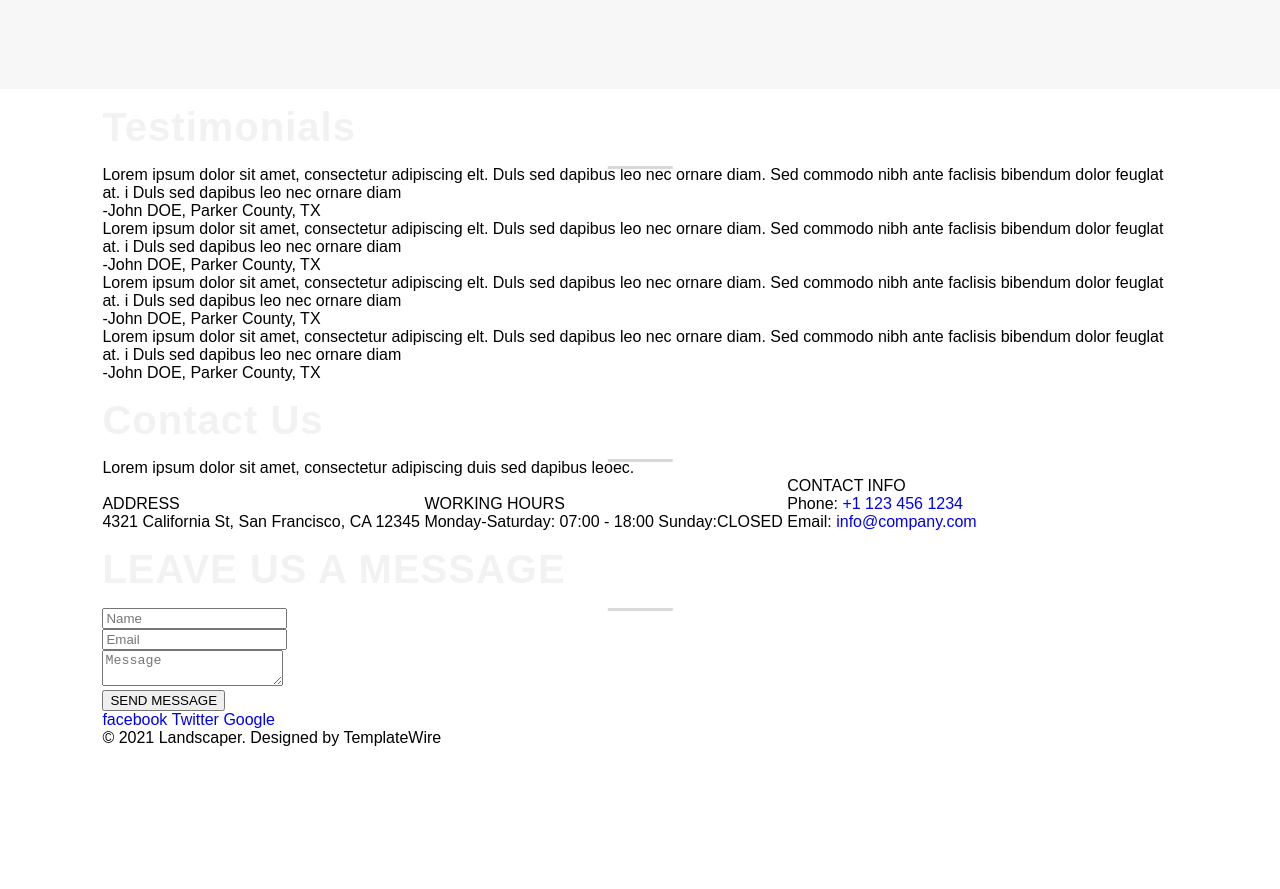
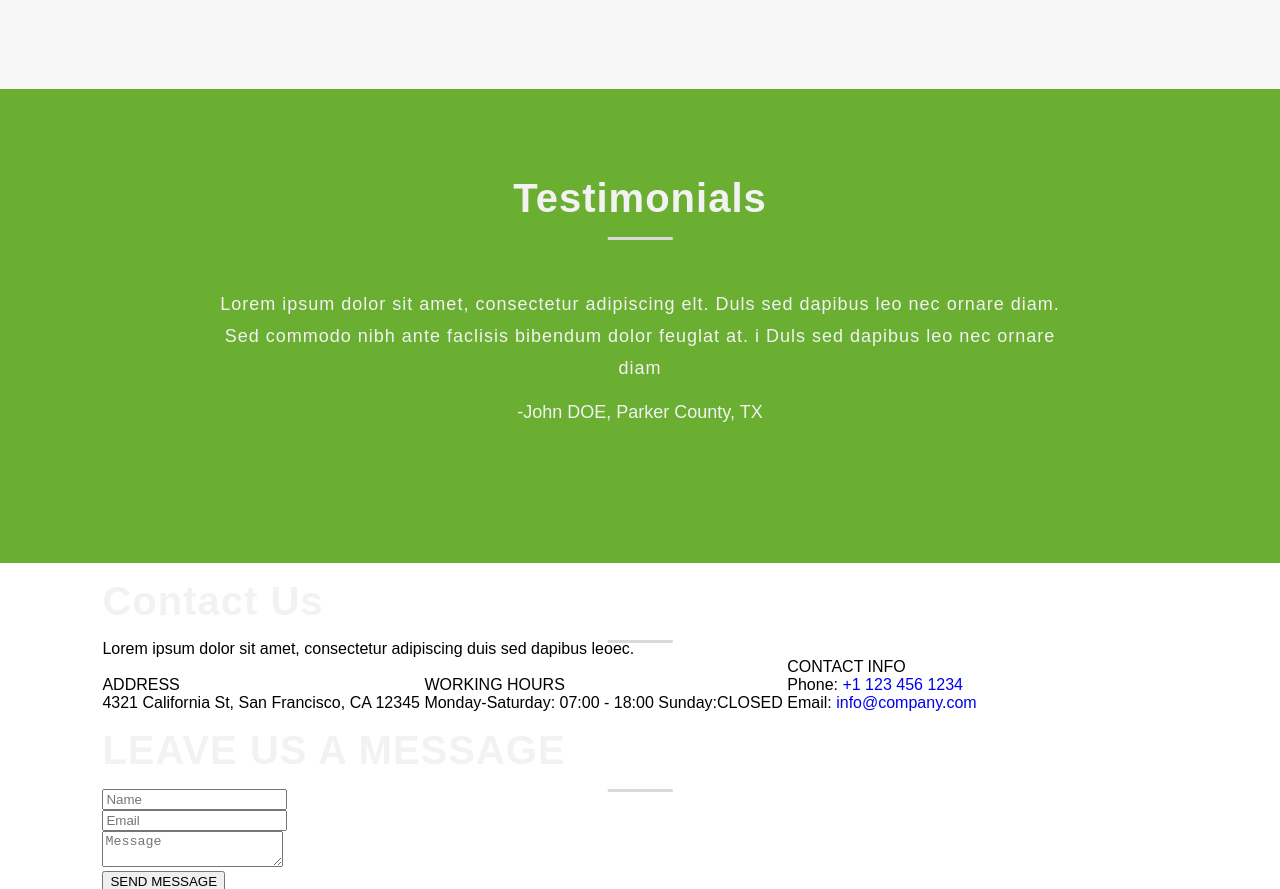
Before and after one commit to idnyaneshwaraxioned/landscaper_sass, a plain HTML site: page index.html in a window 1280 px wide. Shown: the part 3686-4575 px from the top of the page. Before the commit the page ends 4433 px from the top, so only its background shows below. Drawn offline with Linux system fonts and the light colour scheme.

Commit message:
Testimonial section css done

```diff
--- a/assets/sass/pages/style.scss
+++ b/assets/sass/pages/style.scss
@@ -268,7 +268,37 @@
 }
 /* Project gallery section ends here */
 
-
+/* Testimonial section start here */
+.testimonials {
+	background-color: $secondary-color;
+	color: darken($primary-color,5%);
+	text-align: center;
+	.wrapper {
+		padding: 5.5% 0;
+		.testimonials__slider {
+			width: 79.3%;
+			padding: 4.8% 0;
+			margin: 0 auto;
+			.testimonials__slide {
+				display: none;
+			}
+			.testimonials__slide--active {
+				display: block;
+				p {
+					font-size: 18px;
+					letter-spacing: 1px;
+					line-height: 32px;
+				}
+				.testimonials__title {
+					margin: 18px 0;
+					display: inline-block;
+					font-size: 18px;
+				}
+			}
+		}
+	}
+}
+/* Testimonial section ends here */
 
 /*=================================
   main styling ends here
```
Also changed, not shown: assets/css/style.css, 1 other file.
